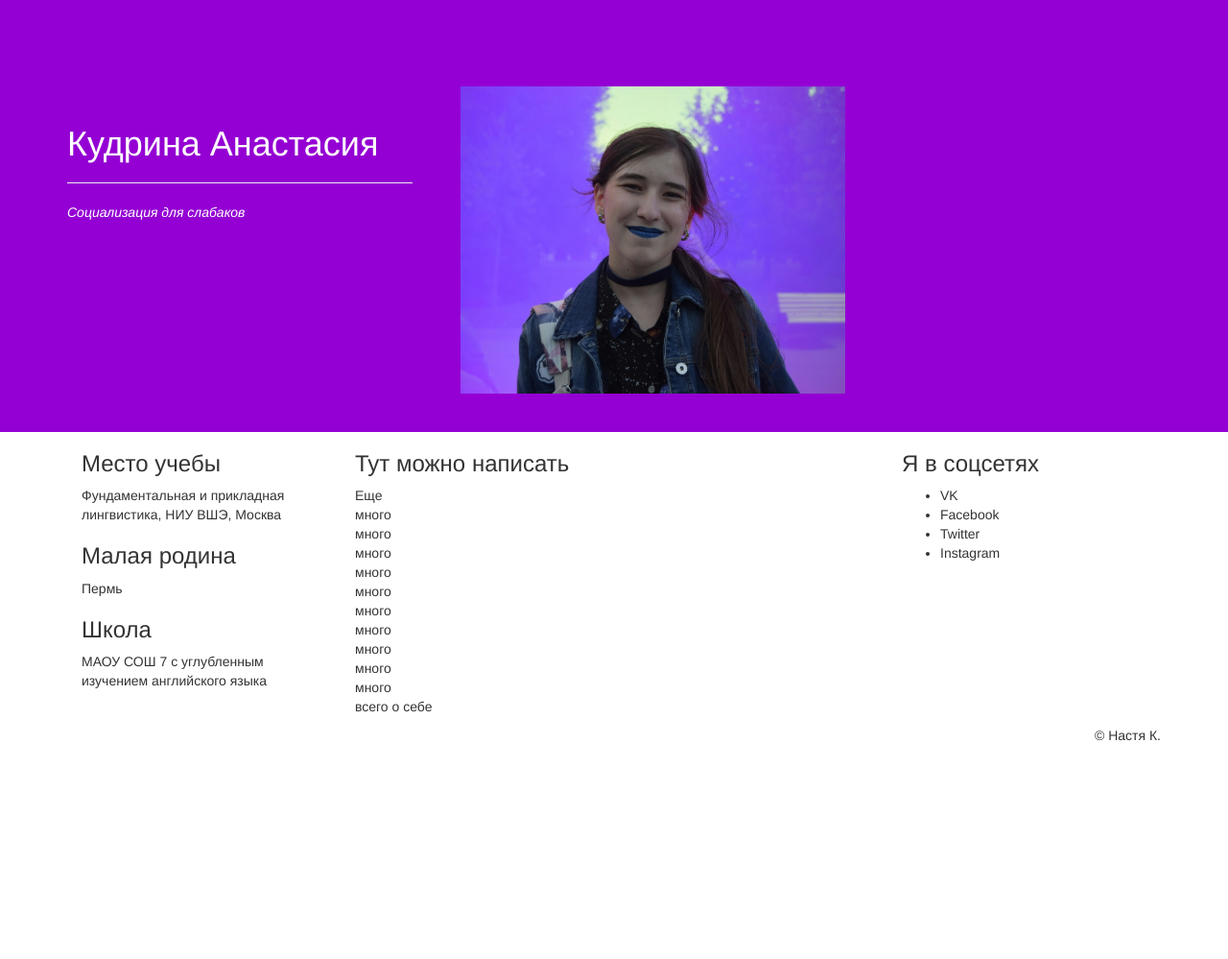
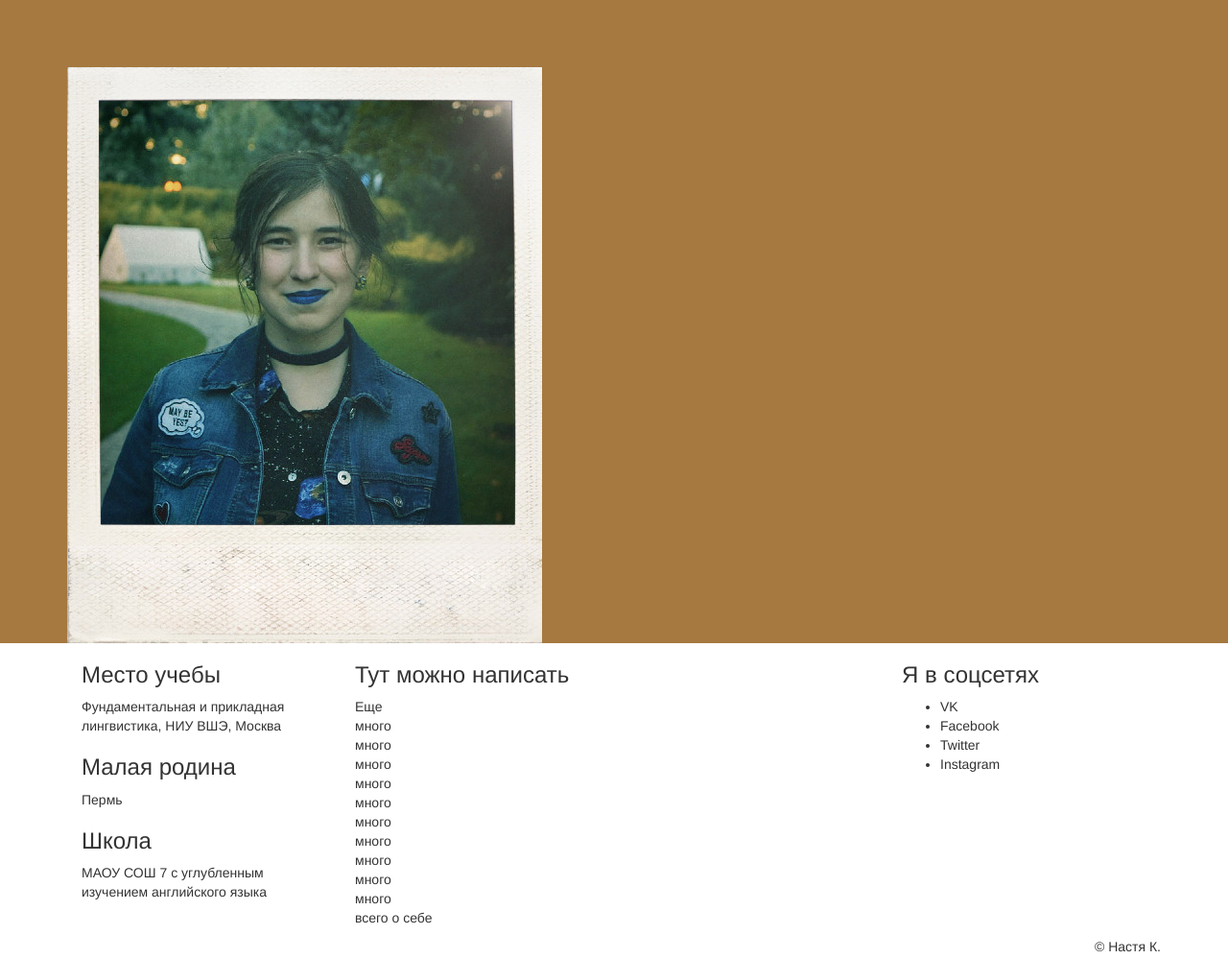
Before and after one commit to kudrina2/webpage, a plain HTML site: page index.html in a window 1280 px wide. Shown: the whole page at 96% size. Before the commit the page ends 800 px from the top, so only its background shows below. Drawn offline with nearby package versions, Linux system fonts and the light colour scheme.

Commit message:
Update index.html

```diff
--- a/index.html
+++ b/index.html
@@ -8,19 +8,9 @@
     	<link href="https://maxcdn.bootstrapcdn.com/bootstrap/3.3.7/css/bootstrap.min.css" rel="stylesheet" media="screen">
 	</head>
 	<body>
-		<header style="background-color:darkviolet; padding-top:70px; ">
+		<header style="background-color:#a57940; padding-top:70px; ">
 			<div class="container">
-				<div class="row">
-					<div class="col-md-4">
-						<br/><br/>
-						<h1 style="color:#ffffff">Кудрина Анастасия</h1>
-						<hr>
-						<p style="color:#ffffff"><i>Социализация для слабаков</i></p>
-	                </div>
-					<div class="col-md-4">
-        	            <img src="thatneonwall.jpg" alt="" style="height:320px; margin:20px 20px 40px 20px; " >
-					</div>
-	            </div>
+						 <img src="polaroid1.jpg" >
 			</div>
 		</header>
 		<section id="portfolio">
```
